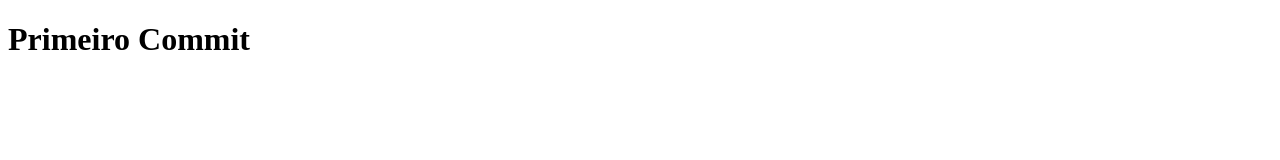
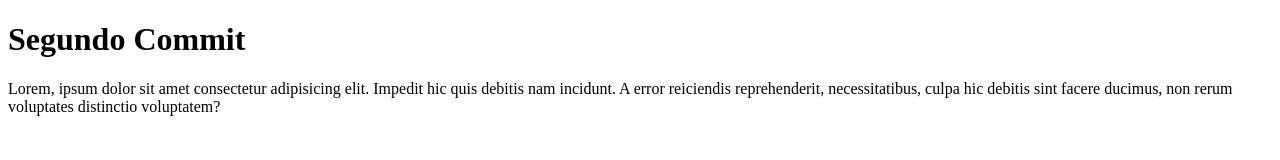
Before and after one commit to anaeduardav/html-onebitcode, a plain HTML site: page intro/index.html in a window 1280 px wide. Drawn offline with Linux system fonts and the light colour scheme.

Commit message:
Segundo Commit
Teste do segundo commit

```diff
--- a/intro/index.html
+++ b/intro/index.html
@@ -6,6 +6,7 @@
     <title>Introdução</title>
 </head>
 <body>
-    <h1>Primeiro Commit</h1>
+    <h1>Segundo Commit</h1>
+    <p>Lorem, ipsum dolor sit amet consectetur adipisicing elit. Impedit hic quis debitis nam incidunt. A error reiciendis reprehenderit, necessitatibus, culpa hic debitis sint facere ducimus, non rerum voluptates distinctio voluptatem?</p>
 </body>
 </html>
```
